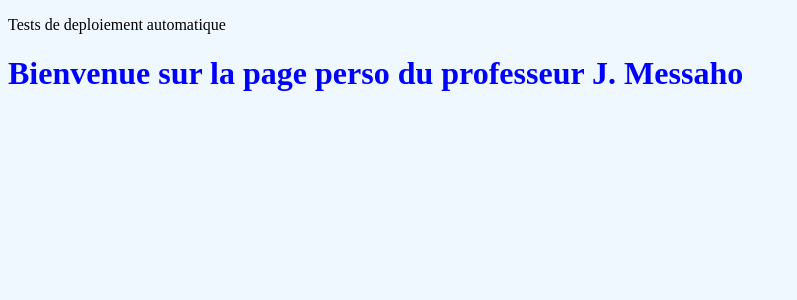
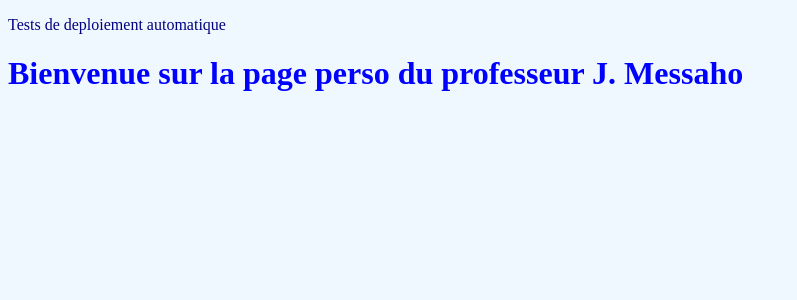
Before and after one commit to jmessaho/django26, a Django app: page / in a window 1280 px wide. Shown: the top 300 px of the page, without its empty margins (0-797 px from the left). Run offline with Django 5.2, Linux system fonts and the light colour scheme.

Commit message:
web26-122

```diff
--- a/app26/static/css/styles.css
+++ b/app26/static/css/styles.css
@@ -1,3 +1,6 @@
+p{
+    color:navy;
+}
 h1{
     color: blue;
 }
```
